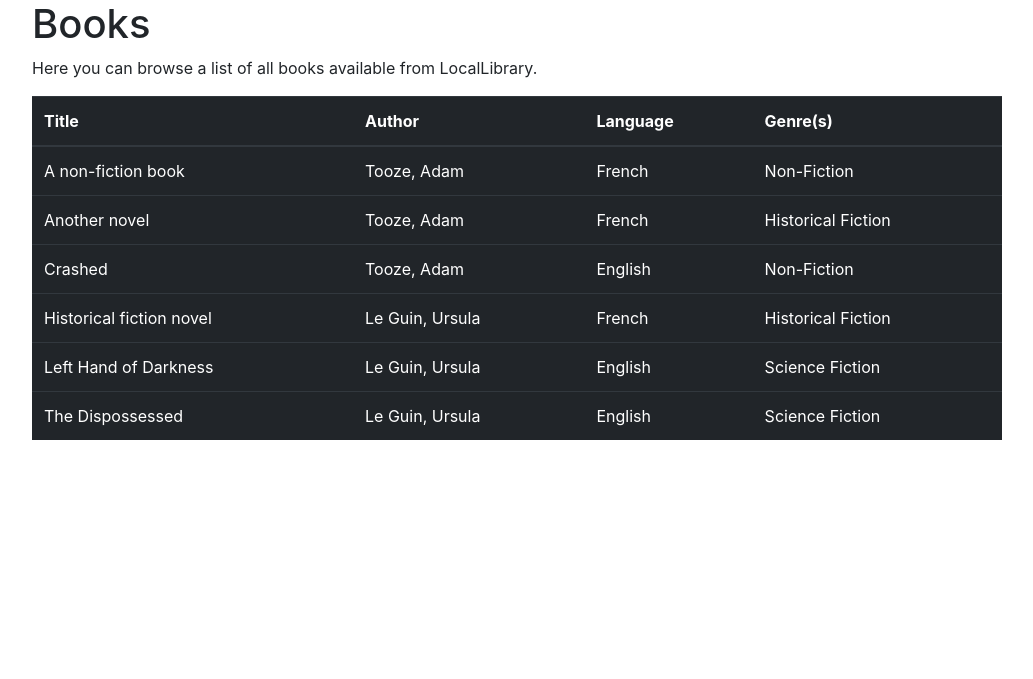
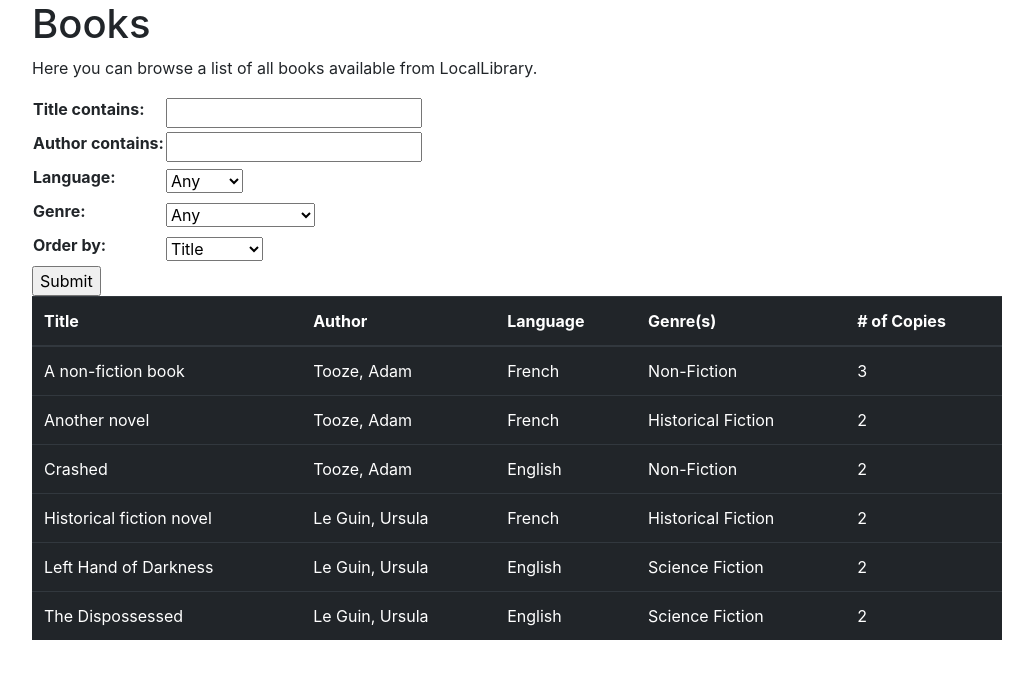
Before and after one commit to kylejohnson1/local-library, a Django app: page /catalog/books/ in a window 1280 px wide. Shown: the part 56-735 px from the top of the page, without its empty margins (123-1156 px from the left). Run offline with Django 3.2, Linux system fonts and the light colour scheme; data comes from the database, SQL or seed files in the repository; both versions use the stored data as it was after the commit; some libraries are stand-ins or nearby versions.

Commit message:
Add book list filtering

```diff
--- a/catalog/forms.py
+++ b/catalog/forms.py
@@ -3,6 +3,8 @@ import datetime
 from django import forms
 from django.core.exceptions import ValidationError
 from django.utils.translation import ugettext_lazy as _
+
+from catalog.models import Language, Genre
 
 class RenewBookForm(forms.Form):
     renewal_date = forms.DateField(help_text="Enter a date between now and 4 weeks (default 3).")
@@ -19,3 +21,25 @@ class RenewBookForm(forms.Form):
             raise ValidationError(_('Invalid date - renewal more than 4 weeks ahead'))
 
         return data
+
+class BookFilterForm(forms.Form):
+    title_contains = forms.CharField(label='Title contains', max_length=100, required=False)
+    author_contains = forms.CharField(label='Author contains', max_length=100, required=False)
+
+    LANGUAGE_CHOICES = [(language.name, language.name) for language in Language.objects.all()]
+    LANGUAGE_CHOICES.insert(0, ('any','Any'))
+
+    language = forms.ChoiceField(choices=LANGUAGE_CHOICES, initial='any', required=False)
+
+    GENRE_CHOICES = [(genre.name, genre.name) for genre in Genre.objects.all()]
+    GENRE_CHOICES.insert(0, ('any','Any'))
+
+    genre = forms.ChoiceField(choices=GENRE_CHOICES, initial='any', required=False)
+
+    ORDER_BY_CHOICES = [
+        ('title', 'Title'),
+        ('author', 'Author'),
+        ('language', 'Language')
+    ]
+
+    order_by = forms.ChoiceField(choices=ORDER_BY_CHOICES, required=False)
--- a/catalog/templates/catalog/author_list.html
+++ b/catalog/templates/catalog/author_list.html
@@ -11,12 +11,14 @@
         <thead>
             <tr>
                 <th>Name</th>
+                <th>Books</th>
             </tr>
         </thead>
         <tbody>
         {% for author in author_list %}
             <tr>
                 <td><a href="{{ author.get_absolute_url }}" >{{ author.first_name }} {{ author.last_name }}</a></td>
+                <td>{{ author.book_set.all|join:", " }}</td><!-- author.book_set.all returns all book records where the ForeignKey 'author' field is associated with this author -->
             </tr>
         {% endfor %}
         </table>
--- a/catalog/templates/catalog/book_list.html
+++ b/catalog/templates/catalog/book_list.html
@@ -6,14 +6,24 @@
         <p><a href="{% url 'book_create' %}">Create Book</a></p>
     {% endif %}
     <p>Here you can browse a list of all books available from LocalLibrary.</p>
+    <form action="" method="GET">
+        <table>
+            {{ form.as_table }}
+        </table>
+        <input type="submit" value="Submit">
+    </form>
     {% if book_list %}
     <table class="table table-dark table-hover">
         <thead>
             <tr>
-                <th><a href="?order_by=title">Title</a></th>
+                <!-- <th><a href="?order_by=title">Title</a></th>
                 <th><a href="?order_by=author">Author</a></th>
-                <th><a href="?order_by=language">Language</a></th>
+                <th><a href="?order_by=language">Language</a></th> -->
+                <th>Title</th>
+                <th>Author</th>
+                <th>Language</th>
                 <th>Genre(s)</th>
+                <th># of Copies</th>
             </tr>
         </thead>
         <tbody>
@@ -23,6 +33,7 @@
                 <td><a href="{{ book.author.get_absolute_url }}">{{ book.author }}</a></td>
                 <td>{{ book.language }}</td>
                 <td>{{ book.genre.all|join:", " }}</td>
+                <td>{{ book.bookinstance_set.all.count }}</td>
             </tr>
         {% endfor %}
         </tbody>
--- a/catalog/views.py
+++ b/catalog/views.py
@@ -6,8 +6,9 @@ from django.contrib.auth.decorators import permission_required
 from django.http import HttpResponseRedirect
 from django.urls import reverse, reverse_lazy
 from django.views.generic.edit import CreateView, UpdateView, DeleteView
+from django.db.models import Q
 
-from catalog.forms import RenewBookForm
+from catalog.forms import RenewBookForm, BookFilterForm
 from catalog.models import Author
 
 # Create your views here.
@@ -57,8 +58,36 @@ class BookListView(generic.ListView):
 
     # overwrite get_ordering to order the table using query string
     # orders by book title by default
-    def get_ordering(self):
-        return self.request.GET.get('order_by', 'title')
+    #def get_ordering(self):
+    #    return self.request.GET.get('order_by', 'title')
+
+    def get_context_data(self, **kwargs):
+        context = super().get_context_data(**kwargs)
+        context['form'] = BookFilterForm(self.request.GET)
+        return context
+
+    # filter list by parameters returned by form in query string
+    def get_queryset(self):
+        # get filters from query parameters
+        order_books_by = self.request.GET.get('order_by', 'title')
+        title_contains = self.request.GET.get('title_contains', '')
+        author_contains = self.request.GET.get('author_contains', '')
+        language = self.request.GET.get('language', 'any')
+        genre = self.request.GET.get('genre', 'any')
+
+        # filter books using query parameters, if they were specified
+        query_result = Book.objects.all()
+        if title_contains:
+            query_result = query_result.filter(title__icontains=title_contains)
+        if author_contains:
+            # use Q objects for "OR" statements
+            query_result = query_result.filter(Q(author__first_name__icontains=author_contains) | Q(author__last_name__icontains=author_contains))
+        if language != 'any':
+            query_result = query_result.filter(language__name__exact=language)
+        if genre != 'any':
+            query_result = query_result.filter(genre__name__exact=genre)
+
+        return query_result.order_by(order_books_by)
 
 class BookDetailView(generic.DetailView):
     model = Book
```
Also changed, not shown: db.sqlite3.
